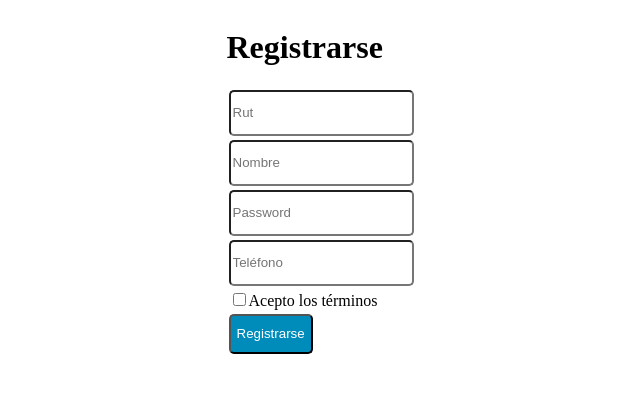
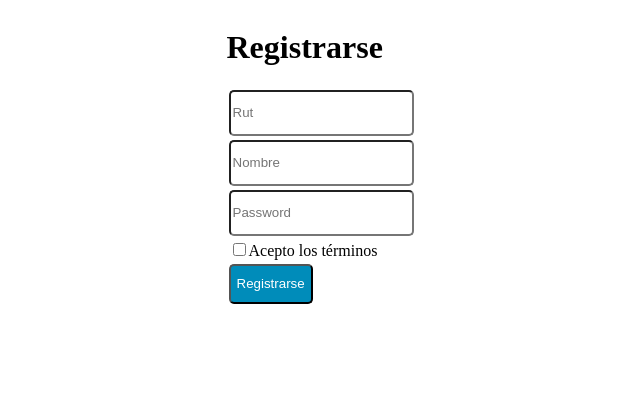
Before and after one commit to yaechrome/ISP, a PHP site: page /ventanaRegistroClienteEmpresa.php in a window 1280 px wide. Shown: the top 393 px of the page, without its empty margins (319-959 px from the left). Run offline with PHP 8.4, Linux system fonts and the light colour scheme.

Commit message:
se elimina telefono en registroEmpresa

```diff
--- a/paginas/ventanaRegistroClienteEmpresa.php
+++ b/paginas/ventanaRegistroClienteEmpresa.php
@@ -44,7 +44,7 @@ and open the template in the editor.
             <input type="text" name="txtRut" value="" class="elemento-seccion" placeholder="Rut"/>
             <input type="text" name="txtNombre" value="" class="elemento-seccion" placeholder="Nombre"/>
             <input type="password" name="txtPassword" value="" class="elemento-seccion" placeholder="Password"/>
-            <input type="text" name="txtTelefono" value="" class="elemento-seccion" placeholder="Teléfono"/>
+
             <div class="elemento-seccion"><input type="checkbox" name="chkTerminos" value="ON"/>Acepto los términos</div>
             <input type="submit" value="Registrarse" name="btnRegistrarse" class="elemento-seccion" />
         </div>
```
